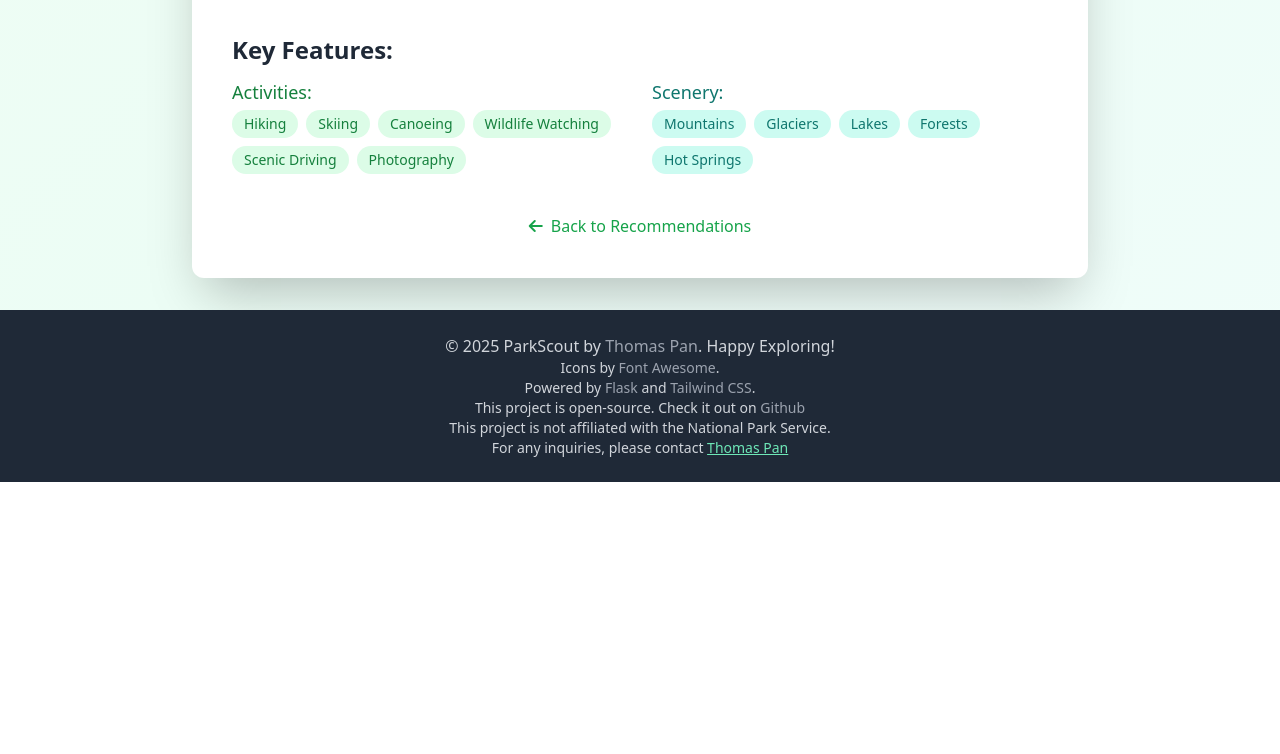
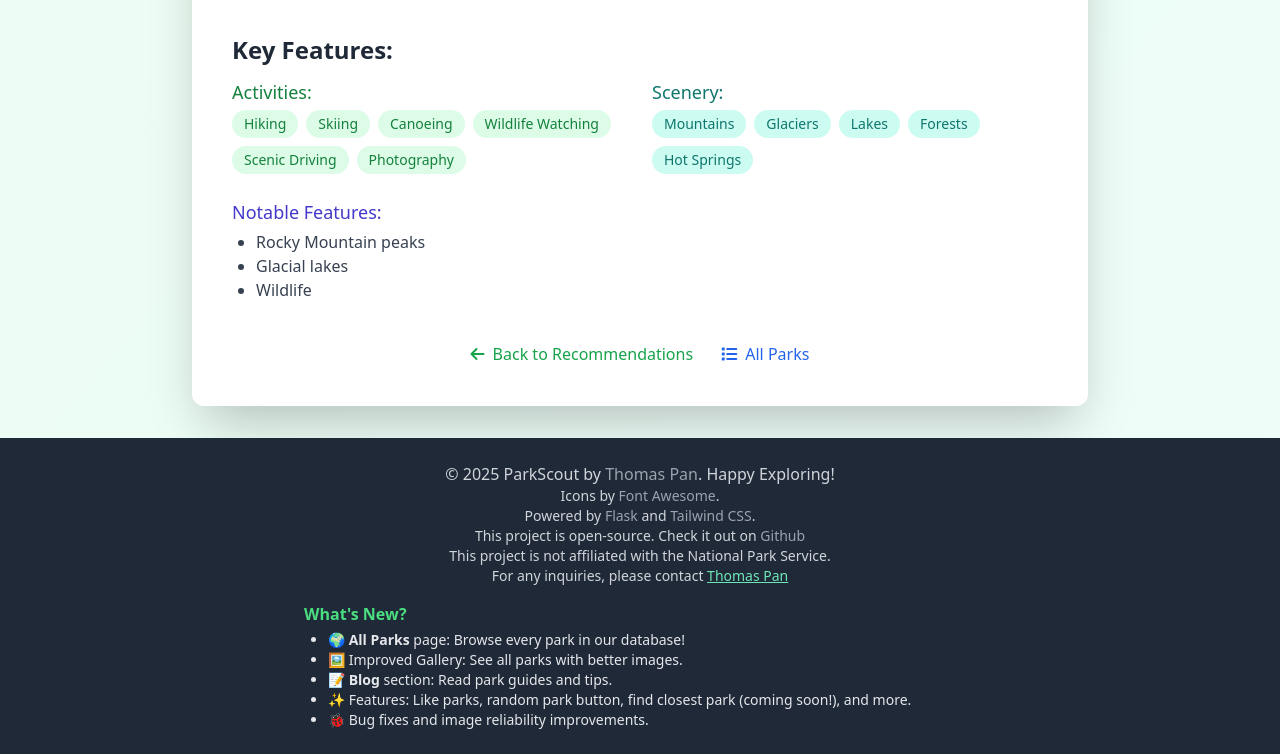
Before and after one commit to thomas1424/park-scout, a Flask app: page /park/banff in a window 1280 px wide. Shown: the part 758-1512 px from the top of the page. Before the commit the page ends 1240 px from the top, so only its background shows below. Run offline with Flask 3, Linux system fonts and the light colour scheme; some libraries are stand-ins or nearby versions.

Commit message:
feat: Add all parks page with filtering options and park cards display

```diff
--- a/national_park_recommender/app.py
+++ b/national_park_recommender/app.py
@@ -149,10 +149,21 @@ def map_page():
     ]
     return render_template('map.html', parks_for_map=all_parks_for_map)
 
+@app.route('/parks')
+def all_parks():
+    # Show all parks, sorted alphabetically
+    parks_sorted = sorted(PARKS_DATA, key=lambda p: p['name'])
+    return render_template('all_parks.html', parks=parks_sorted, liked_park_ids=session.get('liked_parks', []))
+
 @app.route('/gallery')
 def gallery():
-    # ...logic to load landmarks...
-    return render_template('gallery.html', landmarks=...)
+    # Show all parks in gallery format
+    parks_sorted = sorted(PARKS_DATA, key=lambda p: p['name'])
+    return render_template('gallery.html', parks=parks_sorted)
+
+@app.route('/blog')
+def blog():
+    return render_template('blog.html')
 
 @app.route('/about')
 def about():
--- a/national_park_recommender/templates/base.html
+++ b/national_park_recommender/templates/base.html
@@ -17,10 +17,11 @@
         </a>
         <div class="flex gap-6">
             <a href="{{ url_for('index') }}" class="hover:text-green-200 transition">Discover Parks</a>
+            <a href="{{ url_for('parks') }}" class="hover:text-green-200 transition">All Parks</a>
             <a href="{{ url_for('map_page') }}" class="hover:text-green-200 transition">World Map</a>
             <a href="{{ url_for('gallery') }}" class="hover:text-green-200 transition">Gallery</a>
+            <a href="{{ url_for('blog') }}" class="hover:text-green-200 transition">Blog</a>
             <a href="{{ url_for('about') }}" class="hover:text-green-200 transition">About</a>
-            <!-- Contact and Suggest links removed as requested -->
         </div>
     </nav>
 
@@ -45,6 +46,16 @@
         <p class="text-sm">This project is open-source. Check it out on <a href="https://github.com/thomas1424/park-scout" target="_blank" rel="noopener noreferrer" class="text-gray-400 hover:text-gray-200">Github</a></p>
         <p class="text-sm">This project is not affiliated with the National Park Service.</p>
         <p class="text-sm">For any inquiries, please contact <a href="mailto:panthomas1424@gmail.com" class="email-contact-link">Thomas Pan</a></p>
+        <div class="mt-4 text-left max-w-2xl mx-auto">
+            <h3 class="text-green-400 font-bold mb-1">What's New?</h3>
+            <ul class="text-sm text-gray-200 list-disc ml-6">
+                <li>🌍 <b>All Parks</b> page: Browse every park in our database!</li>
+                <li>🖼️ Improved Gallery: See all parks with better images.</li>
+                <li>📝 <b>Blog</b> section: Read park guides and tips.</li>
+                <li>✨ Features: Like parks, random park button, find closest park (coming soon!), and more.</li>
+                <li>🐞 Bug fixes and image reliability improvements.</li>
+            </ul>
+        </div>
     </footer>
 
     <script>
--- a/national_park_recommender/templates/blog.html
+++ b/national_park_recommender/templates/blog.html
@@ -13,6 +13,8 @@
         <p class="text-gray-700 mb-2">Tips and tricks for making the most of your adventure.</p>
         <a href="#" class="text-green-600 hover:text-green-800 underline">Read more</a>
     </article>
-    <a href="{{ url_for('blog') }}" class="hover:text-green-200 transition">Blog</a>
+    <div class="mt-8 text-center">
+        <button onclick="alert('Prank! Blog topic suggestions coming soon 😆')" class="bg-green-600 text-white px-6 py-2 rounded hover:bg-green-700">Suggest a Topic</button>
+    </div>
 </div>
 {% endblock %}
--- a/national_park_recommender/templates/gallery.html
+++ b/national_park_recommender/templates/gallery.html
@@ -6,7 +6,7 @@
     <div class="grid grid-cols-1 sm:grid-cols-2 md:grid-cols-3 lg:grid-cols-4 gap-8">
         {% for park in parks %}
         <a href="{{ url_for('park_detail_page', park_id=park.id) }}" class="block bg-white rounded-lg shadow-lg overflow-hidden hover:scale-105 transition">
-            <img src="{{ park.image_url or url_for('static', filename='img/default-park.jpg') }}" alt="{{ park.name }}" class="w-full h-48 object-cover">
+            <img src="{{ park.image_url or url_for('static', filename='img/default-park.jpg') }}" alt="{{ park.name }}" class="w-full h-48 object-cover" onerror="this.onerror=null;this.src='{{ url_for('static', filename='img/default-park.jpg') }}';">
             <div class="p-4">
                 <h2 class="text-xl font-semibold text-green-800">{{ park.name }}</h2>
                 <p class="text-gray-600">{{ park.type }}</p>
--- a/national_park_recommender/templates/park_detail.html
+++ b/national_park_recommender/templates/park_detail.html
@@ -5,7 +5,7 @@
 {% block content %}
 <article class="bg-white p-6 md:p-10 rounded-xl shadow-2xl max-w-4xl mx-auto">
     <div class="relative mb-6">
-        <img src="{{ park.image_url }}" alt="Banner image of {{ park.name }}" class="w-full h-64 md:h-96 object-cover rounded-lg shadow-lg">
+        <img src="{{ park.image_url or url_for('static', filename='img/default-park.jpg') }}" alt="Banner image of {{ park.name }}" class="w-full h-64 md:h-96 object-cover rounded-lg shadow-lg" onerror="this.onerror=null;this.src='{{ url_for('static', filename='img/default-park.jpg') }}';">
         <button class="like-button absolute top-4 right-4 bg-white/80 backdrop-blur-sm p-3 rounded-full shadow-xl text-2xl z-10" data-park-id="{{ park.id }}" aria-label="Like {{park.name}}">
             <i class="fa-heart {% if park.id in liked_park_ids %}fas text-red-500{% else %}far text-gray-700{% endif %}"></i>
         </button>
@@ -58,12 +58,25 @@
                 </div>
             </div>
         </div>
+        {% if park.features %}
+        <div class="mt-6">
+            <h3 class="text-lg font-medium text-indigo-700 mb-1">Notable Features:</h3>
+            <ul class="list-disc ml-6 text-gray-700">
+                {% for feature in park.features %}
+                <li>{{ feature }}</li>
+                {% endfor %}
+            </ul>
+        </div>
+        {% endif %}
     </section>
 
     <div class="mt-10 text-center">
         <a href="{{ url_for('index') }}" class="text-green-600 hover:text-green-800 font-medium transition-colors">
             <i class="fas fa-arrow-left mr-2"></i>Back to Recommendations
         </a>
+        <a href="{{ url_for('parks') }}" class="ml-6 text-blue-600 hover:text-blue-800 font-medium transition-colors">
+            <i class="fas fa-list mr-2"></i>All Parks
+        </a>
     </div>
 </article>
 {% endblock %}
```
Also changed, not shown: national_park_recommender/templates/about.html (+6 -2 lines), national_park_recommender/templates/all_parks.html (added, +57 -0 lines).
